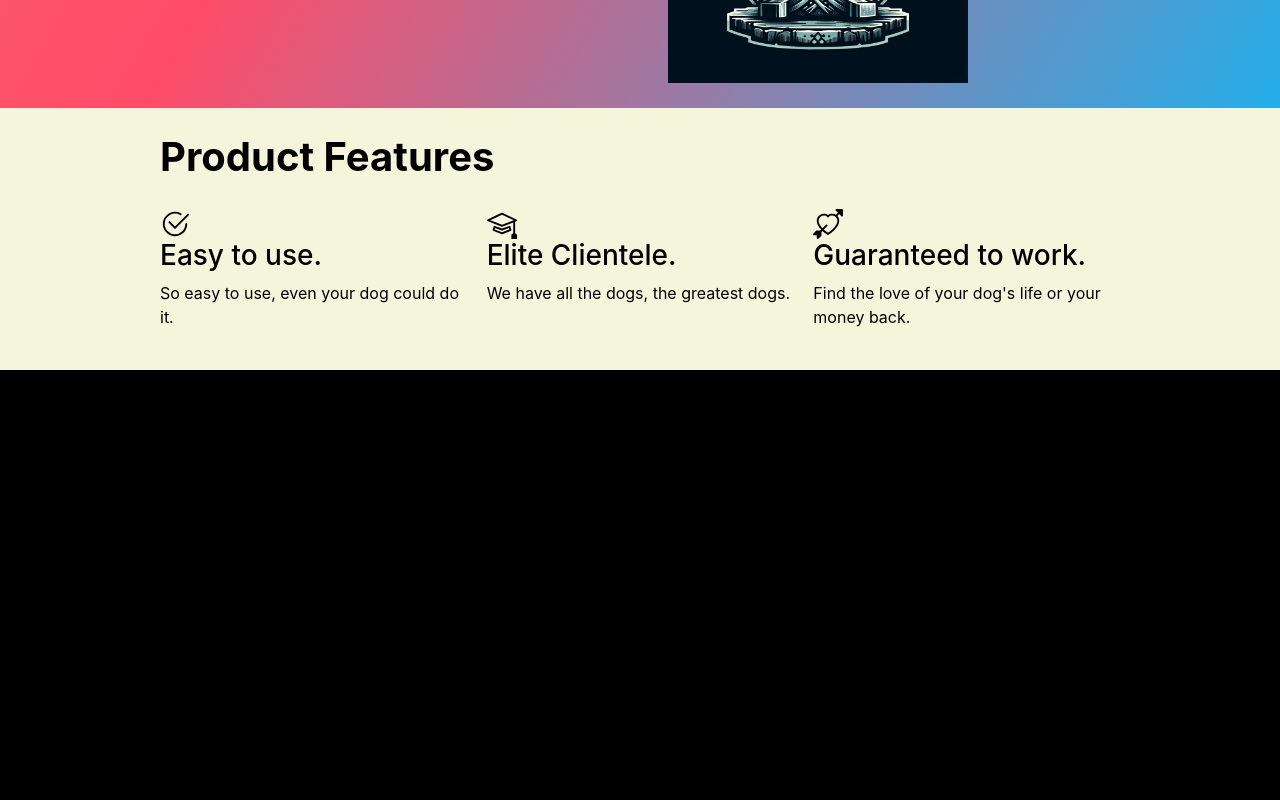
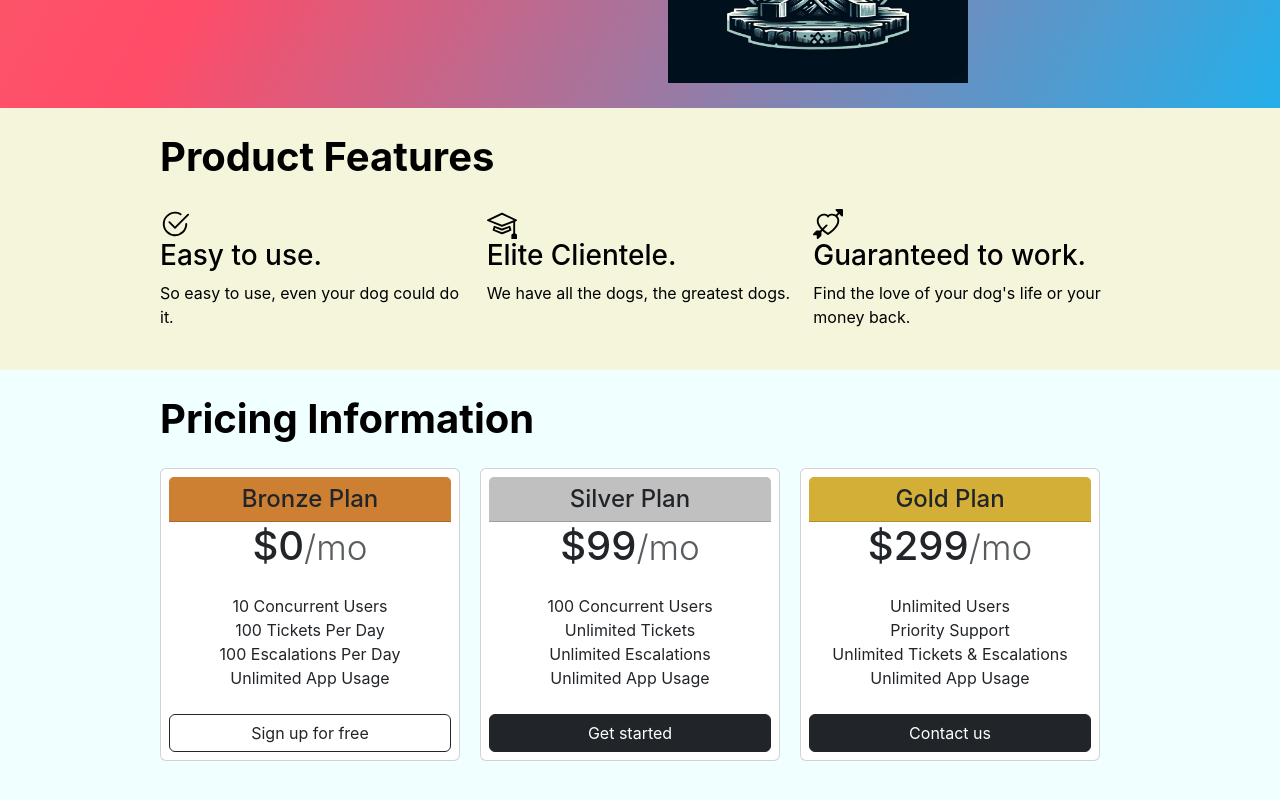
Before and after one commit to Eichhorn-personal/grond-website, a React (Create React App) app: page / in a window 1280 px wide. Shown: the part 282-1082 px from the top of the page. Before the commit the page ends 800 px from the top, so only its background shows below. Built offline with nearby package versions, Linux system fonts and the light colour scheme.

Commit message:
new pricing section

```diff
--- a/package.json
+++ b/package.json
@@ -1,6 +1,7 @@
 {
   "name": "grond.ai",
   "version": "0.1.0",
+  "homepage": "https://eichhorn-personal.github.io/grond.ai",
   "private": true,
   "dependencies": {
     "@testing-library/jest-dom": "^5.17.0",
@@ -14,6 +15,8 @@
     "web-vitals": "^2.1.4"
   },
   "scripts": {
+    "predeploy": "npm run build",
+    "deploy": "gh-pages -d build",
     "start": "react-scripts start",
     "build": "react-scripts build",
     "test": "react-scripts test",
@@ -36,5 +39,8 @@
       "last 1 firefox version",
       "last 1 safari version"
     ]
+  },
+  "devDependencies": {
+    "gh-pages": "^6.1.1"
   }
 }
--- a/src/App.js
+++ b/src/App.js
@@ -4,6 +4,7 @@ import Header from './components/Header';
 
 import TitleSection from './components/TitleSection';
 import FeaturesSection from './components/FeaturesSection';
+import PricingSection from './components/PricingSection';
 
 function App() {
 
@@ -17,6 +18,8 @@ function App() {
 
             <FeaturesSection />
 
+            <PricingSection />
+
         </div>
     );
 
--- /dev/null
+++ b/src/components/PricingSection.js
@@ -0,0 +1,81 @@
+import * as React from 'react';
+
+import '../css/pricingsection.css';
+
+function PricingSection() {
+
+    return (
+
+        <div id='PricingSection' className='custom-pricing-section-container'>
+
+            <h1 className='custom-pricing-title'>Pricing Information</h1>
+
+            <div className='custom-pricing-flexbox'>
+
+                <div className='custom-pricing-card card w-300px p-2 mb-4'>
+
+                    <h4 className='card-header' style={{backgroundColor: "#CD7F32"}}>
+                        Bronze Plan
+                    </h4>
+
+                    <h1 class="card-title pricing-card-title">$0<small class="text-body-secondary fw-light">/mo</small></h1>
+
+                    <ul class="list-unstyled mt-3 mb-4">
+                        <li>10 Concurrent Users</li>
+                        <li>100 Tickets Per Day</li>
+                        <li>100 Escalations Per Day</li>
+                        <li>Unlimited App Usage</li>
+                    </ul>
+
+                    <button type="button" class="btn btn-md btn-outline-dark">Sign up for free</button>
+
+                </div>
+
+                <div className='custom-pricing-card card w-300px p-2 mb-4'>
+
+                    <h4 className='card-header' style={{backgroundColor: "#C0C0C0"}}>
+                        Silver Plan
+                    </h4>
+
+                    <h1 class="card-title pricing-card-title">$99<small class="text-body-secondary fw-light">/mo</small></h1>
+
+                    <ul class="list-unstyled mt-3 mb-4">
+                        <li>100 Concurrent Users</li>
+                        <li>Unlimited Tickets</li>
+                        <li>Unlimited Escalations</li>
+                        <li>Unlimited App Usage</li>
+                    </ul>
+
+                    <button type="button" class="btn btn-md btn-dark">Get started</button>
+
+                </div>
+
+                <div className='custom-pricing-card card w-300px p-2 mb-4'>
+
+                    <h4 className='card-header' style={{backgroundColor: "#D4AF37"}}>
+                        Gold Plan
+                    </h4>
+
+                    <h1 class="card-title pricing-card-title">$299<small class="text-body-secondary fw-light">/mo</small></h1>
+
+                    <ul class="list-unstyled mt-3 mb-4">
+                        <li>Unlimited Users</li>
+                        <li>Priority Support</li>
+                        <li>Unlimited Tickets & Escalations</li>
+                        <li>Unlimited App Usage</li>
+                    </ul>
+
+                    <button type="button" class="btn btn-md btn-dark">Contact us</button>
+
+                    </div>
+
+            </div>
+
+        </div>
+
+    );
+
+
+}
+
+export default PricingSection;
--- /dev/null
+++ b/src/css/pricingsection.css
@@ -0,0 +1,34 @@
+.custom-pricing-section-container {
+    background-color: azure;
+}
+
+.custom-pricing-title {
+    max-width: 960px;
+    margin: 0 auto;
+    padding-top: 25px;
+    color: #000000;
+    font-weight: bold;
+}
+
+.custom-pricing-card {
+    width: 300px;
+    text-align: center;
+}
+
+.custom-pricing-flexbox {
+    display: flex;
+    max-width: 960px;
+    padding-top: 25px;
+    padding-bottom: 25px;
+    gap: 20px;
+    margin: 0 auto;
+}
+
+@media (max-width: 600px) {
+    .custom-pricing-flexbox {
+        display: flex;
+        flex-direction: column;
+        justify-content: center;
+        align-items: center;
+    }
+}
```
Also changed, not shown: src/css/titlesection.css (line endings or trailing spaces), 1 other file (tests, documents, lock files or other folders).
